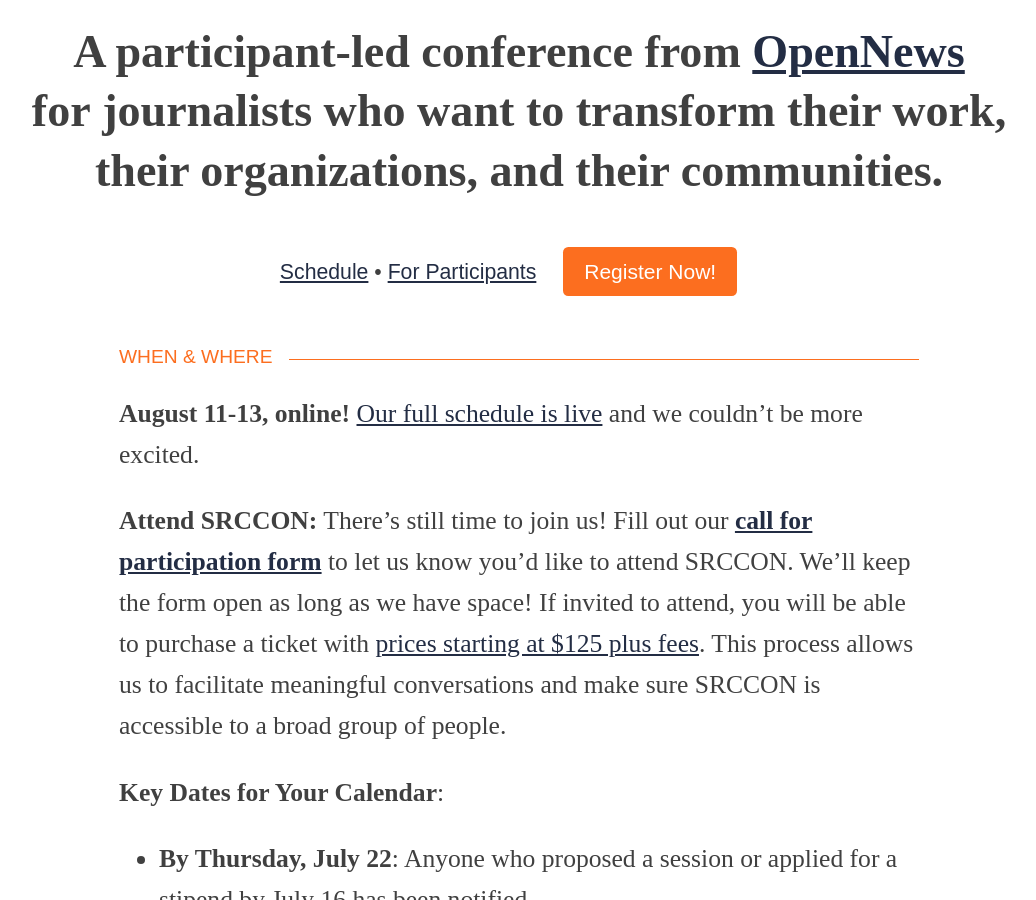
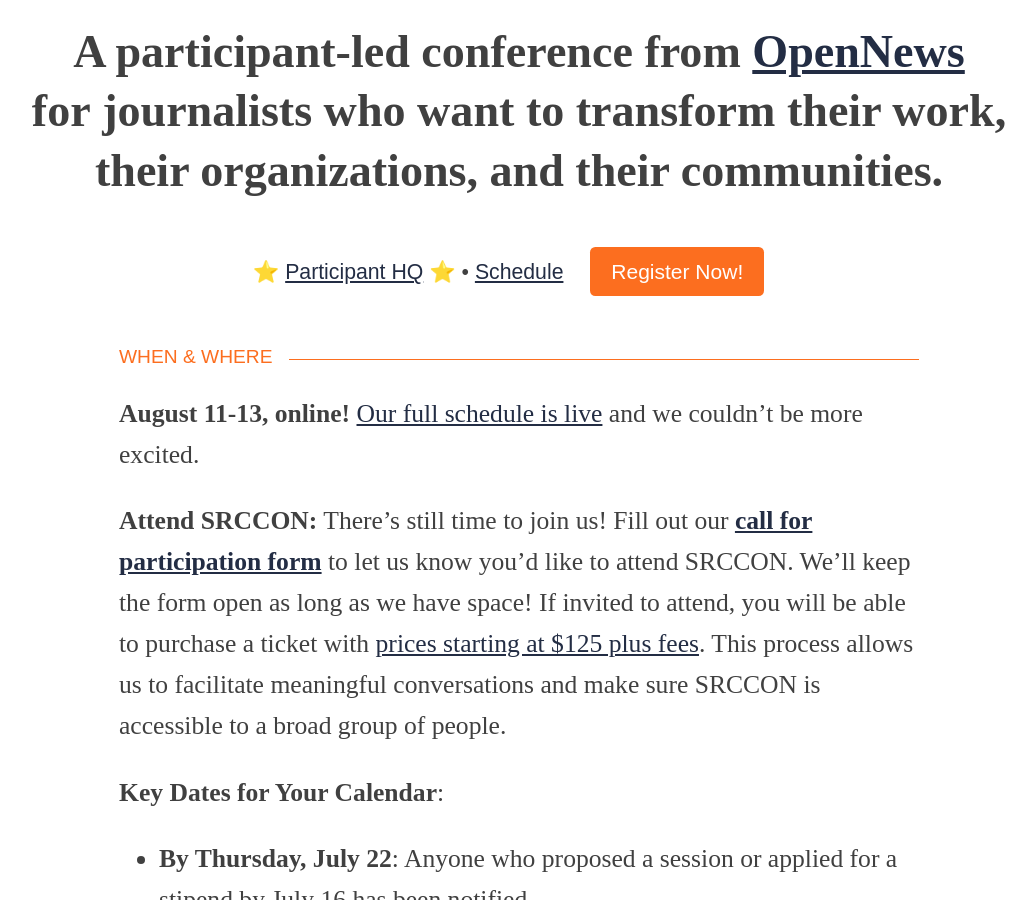
Before and after one commit to OpenNews/srccon-2021, a Jekyll site: the page built from homepage.md, in a window 1280 px wide and 900 px high, scrolled down 473 px. Shown: the whole window, without its empty margins (121-1157 px from the left). Built offline with Jekyll 4.4.1, drawn with Linux system fonts in a browser that asks for light colours; some web fonts are replaced; our own code applies the rules of GitHub Pages for plain Markdown files.

Commit message:
nav update

```diff
--- a/_layouts/simple_layout.html
+++ b/_layouts/simple_layout.html
@@ -54,7 +54,7 @@
             {% endif %}
             {% if page.section == 'homepage' %}<p class="big-type">A participant-led conference from <a href="https://opennews.org">OpenNews</a> for&nbsp;journalists who want to transform their work, their organizations, and their communities.</p>{% endif %}
             <div class="sub-nav">
-                <a href="/schedule">Schedule</a> • <a href="/participant-prep">For Participants</a>
+                ⭐️ <a href="/signin">Participant HQ</a> ⭐️ • <a href="/schedule">Schedule</a>
                 {% if page.cta_button_text %}
                 <a href="{{ page.cta_button_link }}" class="button">{{ page.cta_button_text }}</a>
                 {% else %}
```
